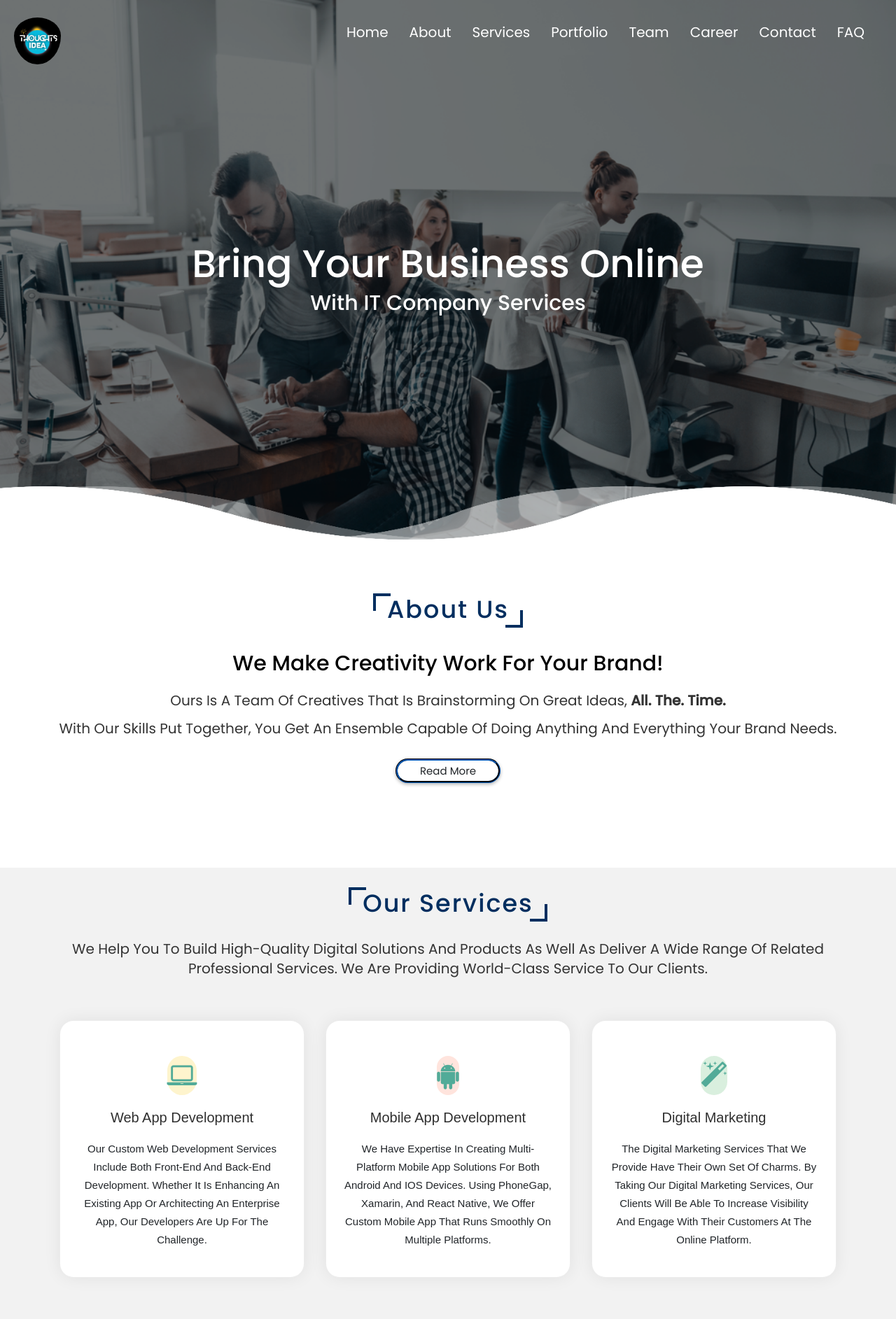
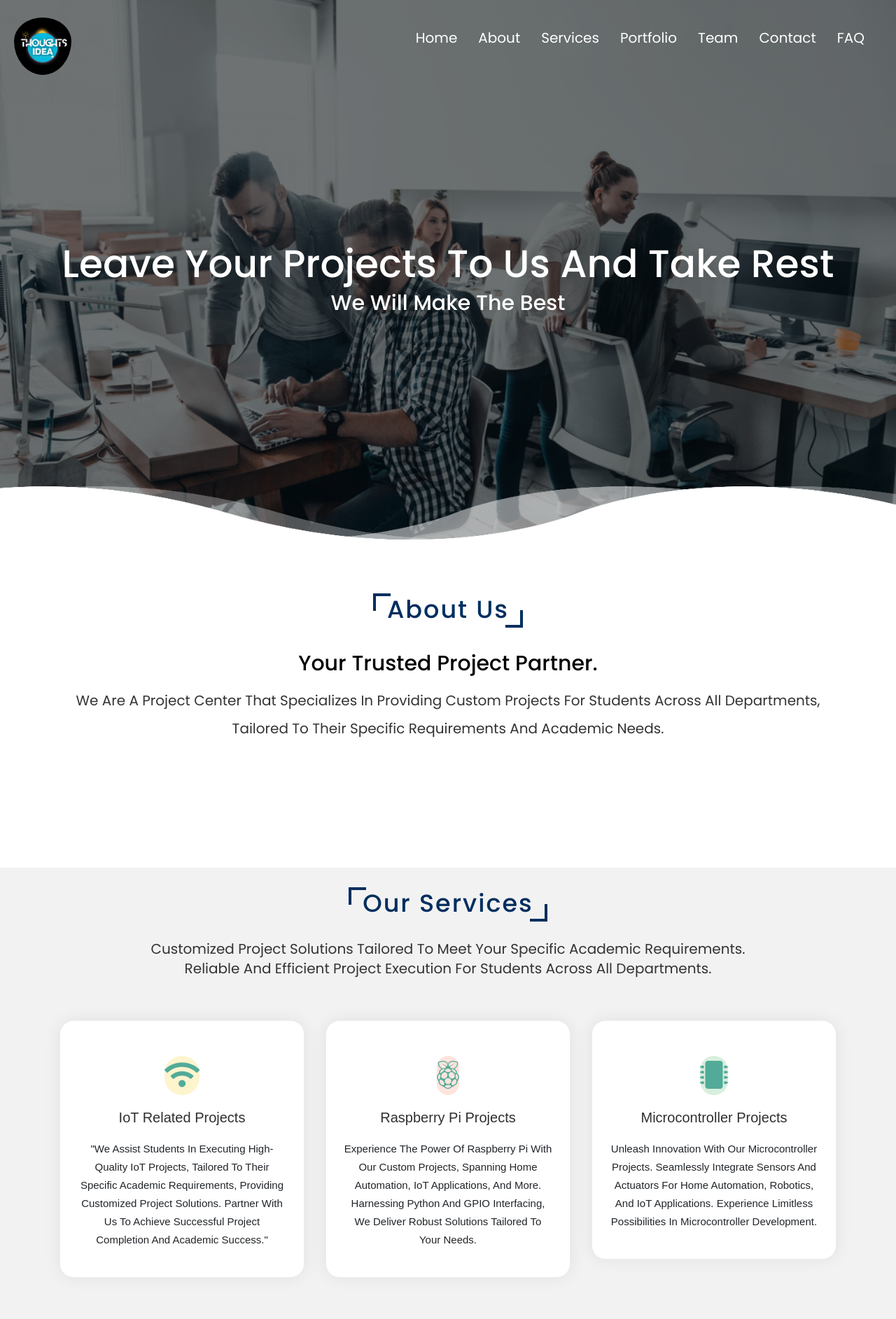
Before and after one commit to Mani-26/ThoughtsIdea, a PHP site: page / in a window 1280 px wide. Shown: the top 1885 px of the page at 70% size. Run offline with PHP 8.4, Linux system fonts and the light colour scheme.

Commit message:
Title modification

```diff
--- a/css/style.css
+++ b/css/style.css
@@ -340,7 +340,7 @@ body{
 
 .counters .container {
 	display: grid;
-	grid-template-columns: repeat(4, 1fr);
+	grid-template-columns: repeat(3);
 	grid-gap: 30px;
 	text-align: center;
 }
--- a/index.html
+++ b/index.html
@@ -4,12 +4,13 @@
     <meta charset="UTF-8">
     <meta http-equiv="X-UA-Compatible" content="IE=edge">
     <meta name="viewport" content="width=device-width, initial-scale=1.0">
-    <title>IT Company Website</title>
+    <title>💡Thoughts🎯Idea👨‍🔬</title>
     <link rel="stylesheet" href="./css/style.css">
     <link rel="stylesheet" href="https://cdnjs.cloudflare.com/ajax/libs/font-awesome/5.15.3/css/all.min.css">
     <script src="https://cdnjs.cloudflare.com/ajax/libs/jquery/3.6.0/jquery.min.js"></script>
     <link rel="icon" href="./images/LOGO.jpg">
     <link rel="stylesheet" href="https://cdnjs.cloudflare.com/ajax/libs/twitter-bootstrap/4.1.3/css/bootstrap.min.css">
+    <link rel="stylesheet" href="https://cdnjs.cloudflare.com/ajax/libs/font-awesome/5.15.3/css/all.min.css" integrity="sha512-xb+fs5MtyJS7ryBZbV5VWcA+8C5XGksTETy9d+xYbwLevzMuuR5XuEZ98kI7JkSlIN1w9U6VyjEt3b/qnQdwLg==" crossorigin="anonymous" referrerpolicy="no-referrer" />
     <link rel="stylesheet" href="https://cdnjs.cloudflare.com/ajax/libs/ionicons/2.0.1/css/ionicons.min.css">
     <link rel="stylesheet" href="https://cdn.jsdelivr.net/npm/bootstrap@4.5.3/dist/css/bootstrap.min.css" integrity="sha384-TX8t27EcRE3e/ihU7zmQxVncDAy5uIKz4rEkgIXeMed4M0jlfIDPvg6uqKI2xXr2" crossorigin="anonymous">
     <link rel="stylesheet" href="https://stackpath.bootstrapcdn.com/font-awesome/4.7.0/css/font-awesome.min.css" integrity="sha384-wvfXpqpZZVQGK6TAh5PVlGOfQNHSoD2xbE+QkPxCAFlNEevoEH3Sl0sibVcOQVnN" crossorigin="anonymous">
@@ -21,7 +22,7 @@
 </head>
 <body>
     <header class="header">
-        <a href="#" class="logo"><img src="./images/LOGO.jpg" alt=""></a>
+        <a href="#" class="logo"><img src="./images/LOGO.jpg" alt="LOGO"></a>
         <div class="fas fa-bars"></div>
         <nav class="navbar">
             <ul>
@@ -30,7 +31,7 @@
                 <li><a href="#service">services</a></li>
                 <li><a href="#portfolio">portfolio</a></li>
                 <li><a href="#team">team</a></li>
-                <li><a href="careers.html">career</a></li>
+                <!-- <li><a href="careers.html">career</a></li> -->
                 <li><a href="#contact">contact</a></li>
                 <li><a href="#faq">FAQ</a></li>
             </ul>
@@ -38,8 +39,8 @@
     </header>
 
   <section id="home" class="home">
-      <h1>Bring your Business Online</h1>
-      <h2>with IT Company Services</h2>
+      <h1>Leave your Projects to us and take rest</h1>
+      <h2>We will make the Best</h2>
     <div class="wave wave1"></div>
     <div class="wave wave2"></div>
     <div class="wave wave3"></div>
@@ -49,10 +50,8 @@
     <h1 class="heading">about us</h1>
     <div class="row">
         <div class="content">
-            <h3>We make creativity work for your brand!</h3>
-            <p>Ours is a team of creatives that is brainstorming on great ideas,<b> all. the. time.</b><br>
-                With our skills put together, you get an ensemble capable of doing anything and everything your brand needs.</p>
-            <a href="#"><button class="btn">Read More</button></a>
+            <h3>Your Trusted Project Partner.</h3>
+            <p>We are a project center that specializes in providing custom projects for students across all departments,<br> tailored to their specific requirements and academic needs.</p>
         </div>
     </div>
   </section>
@@ -62,25 +61,25 @@
       <div class="row">
         <div class="section-head col-sm-12" id="service">
           <h1>Our Services</h1>
-          <p>We help you to build high-quality digital solutions and products as well as deliver a wide range of related professional services. We are providing world-class service to our clients.
-            </p>
+          <p>Customized project solutions tailored to meet your specific academic requirements.<br>
+            Reliable and efficient project execution for students across all departments.</p>
         </div>
         <div class="col-lg-4 col-sm-6">
-          <div class="item"> <span class="icon feature_box_col_one"><i class="fa fa-laptop"></i></span>
-            <h6>Web App Development</h6>
-            <p>Our Custom Web Development Services Include Both Front-End And Back-End Development. Whether It Is Enhancing An Existing App Or Architecting An Enterprise App, Our Developers Are Up For The Challenge.</p>
+          <div class="item"> <span class="icon feature_box_col_one"><i class="fas fa-wifi"></i></span>
+            <h6>IoT related Projects </h6>
+            <p>"We Assist Students in Executing High-quality IoT Projects, Tailored to Their Specific Academic Requirements, Providing Customized Project Solutions. Partner with Us to Achieve Successful Project Completion and Academic Success."</p>
           </div>
         </div>
         <div class="col-lg-4 col-sm-6">
-          <div class="item"> <span class="icon feature_box_col_two"><i class="fa fa-android"></i></span>
-            <h6>Mobile App Development</h6>
-            <p>We Have Expertise In Creating Multi-Platform Mobile App Solutions For Both Android And IOS Devices. Using PhoneGap, Xamarin, And React Native, We Offer Custom Mobile App That Runs Smoothly On Multiple Platforms.</p>
+          <div class="item"> <span class="icon feature_box_col_two"><i class="fab fa-raspberry-pi"></i></span>
+            <h6>Raspberry Pi Projects </h6>
+            <p>Experience the power of Raspberry Pi with our custom projects, spanning home automation, IoT applications, and more. Harnessing Python and GPIO interfacing, we deliver robust solutions tailored to your needs.</p>
           </div>
         </div>
         <div class="col-lg-4 col-sm-6">
-          <div class="item"> <span class="icon feature_box_col_three"><i class="fa fa-magic"></i></span>
-            <h6>Digital Marketing</h6>
-            <p>The digital marketing services that we provide have their own set of charms. By taking our digital marketing services, our clients will be able to increase visibility and engage with their customers at the online platform.</p>
+          <div class="item"> <span class="icon feature_box_col_three"><i class="fas fa-microchip"></i></span>
+            <h6>Microcontroller Projects </h6>
+            <p>Unleash innovation with our microcontroller projects. Seamlessly integrate sensors and actuators for home automation, robotics, and IoT applications. Experience limitless possibilities in microcontroller development.</p>
           </div>
         </div>
       </div>
@@ -94,12 +93,12 @@
     <div class="container">
         <div>
             <i class="far fa-clock fa-4x"></i>
-            <div class="counter" data-target="13500">0</div>
+            <div class="counter" data-target="1350">0</div>
             <h3>Working Hours</h3>
         </div>
         <div>
             <i class="fas fa-gift fa-4x"></i>
-            <div class="counter" data-target="720">0</div>
+            <div class="counter" data-target="120">0</div>
             <h3>Completed Projects</h3>
         </div>
         <div>
@@ -107,11 +106,11 @@
             <div class="counter" data-target="480">0</div>
             <h3>Happy Clients</h3>
         </div>
-        <div>
+        <!-- <div>
             <i class="fas fa-award fa-4x"></i>
-            <div class="counter" data-target="120">0</div>
+            <div class="counter" data-target="80">0</div>
             <h3>Awards Received</h3>
-        </div>
+        </div> -->
     </div>
 </section>
 
```
